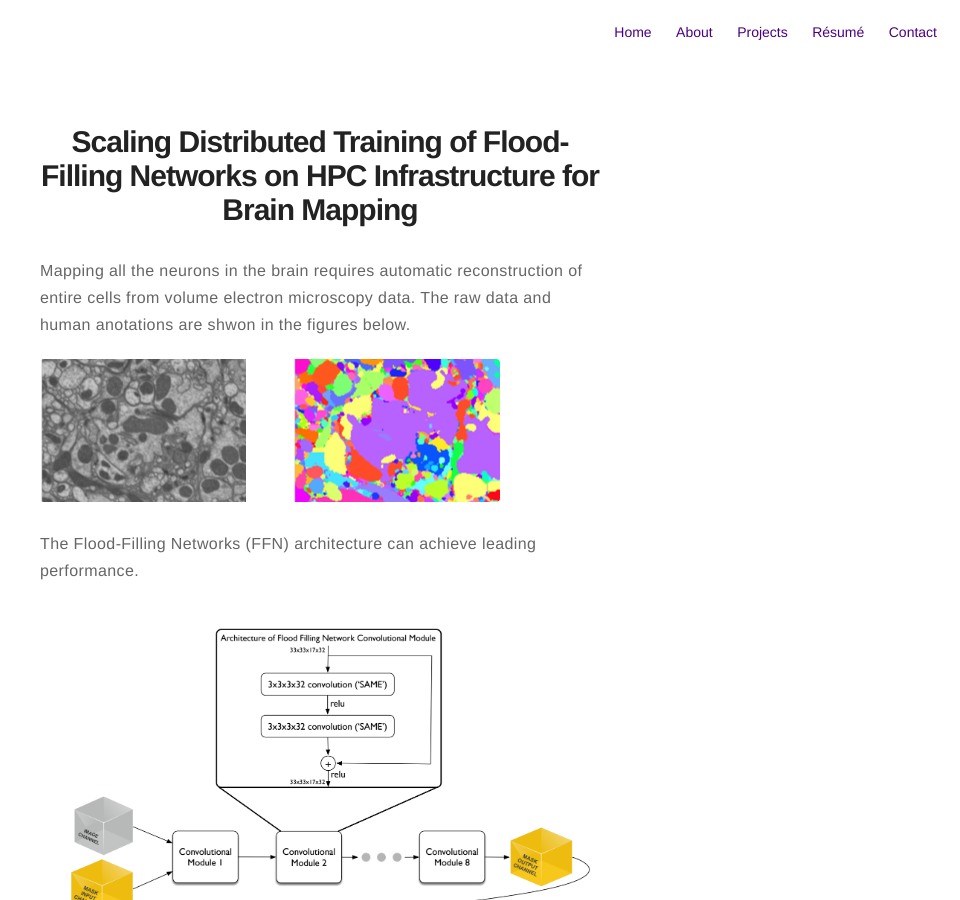
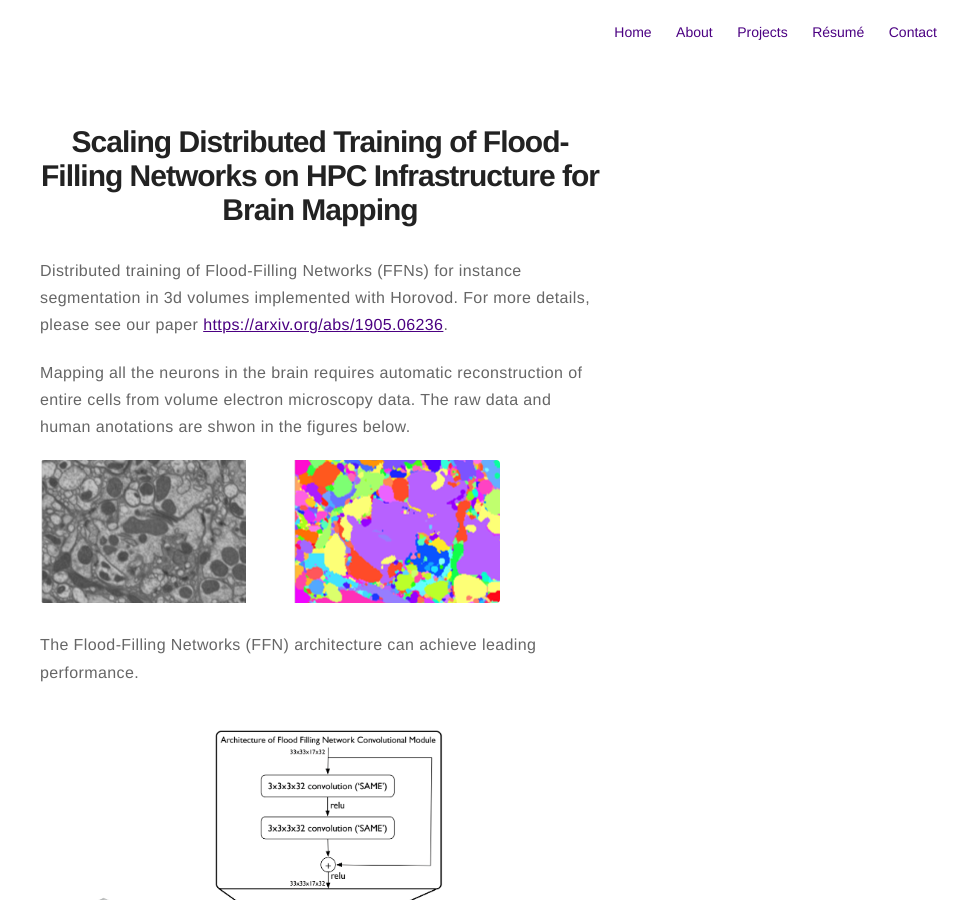
Before and after one commit to wushidonguc/wushidonguc.github.io, a Jekyll site: the page built from _posts/2019-5-8-distributed_ffn.markdown, in a window 1280 px wide and 900 px high. Shown: the whole window, without its empty margins (320-1280 px from the left). Built offline with Jekyll 4.4.1, drawn with Linux system fonts in a browser that asks for light colours.

Commit message:
Update 2019-5-8-distributed_ffn.markdown

```diff
--- a/_posts/2019-5-8-distributed_ffn.markdown
+++ b/_posts/2019-5-8-distributed_ffn.markdown
@@ -11,6 +11,8 @@ category: project
 author: Wushi Dong
 externalLink: false
 ---
+Distributed training of Flood-Filling Networks (FFNs) for instance segmentation in 3d volumes implemented with Horovod.
+For more details, please see our paper [https://arxiv.org/abs/1905.06236](https://arxiv.org/abs/1905.06236).
 
 Mapping all the neurons in the brain requires automatic reconstruction of entire cells from volume electron microscopy data. The raw data and human anotations are shwon in the figures below.
 
```
